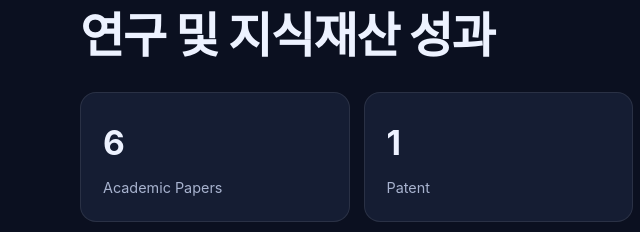
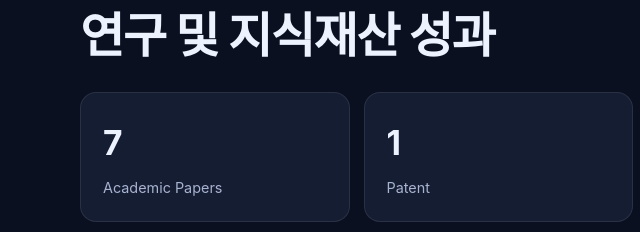
Before and after one commit to DaeyeongCho/DaeyeongCho.github.io, a plain HTML site: page index.html in a window 1280 px wide. Shown: the part 2771-3003 px from the top of the page, 0-640 px from the left. Drawn offline with Linux system fonts and the light colour scheme.

Commit message:
index.html 업데이트
연구성과 6->7

```diff
--- a/index.html
+++ b/index.html
@@ -141,7 +141,7 @@
         <h2>연구 및 지식재산 성과</h2>
 
         <div class="stats" aria-label="연구 성과 요약">
-          <div class="stat"><strong>6</strong><span>Academic Papers</span></div>
+          <div class="stat"><strong>7</strong><span>Academic Papers</span></div>
           <div class="stat"><strong>1</strong><span>Patent</span></div>
           <div class="stat"><strong>5</strong><span>Software Copyrights</span></div>
           <div class="stat"><strong>1</strong><span>Award</span></div>
```
